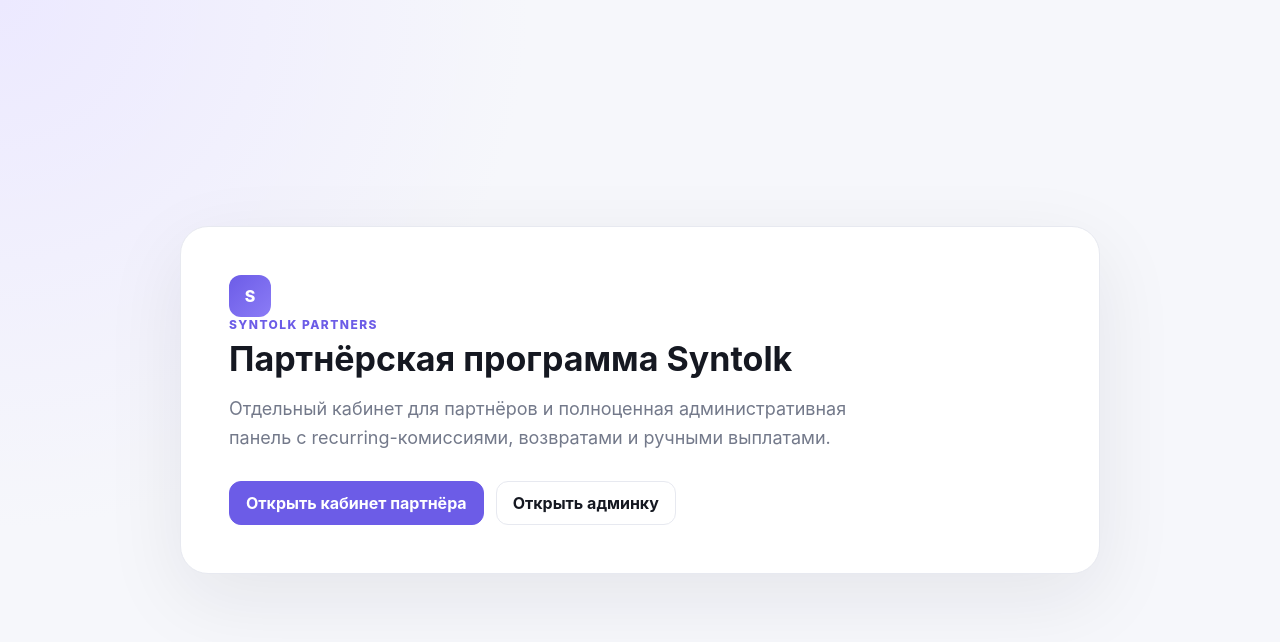
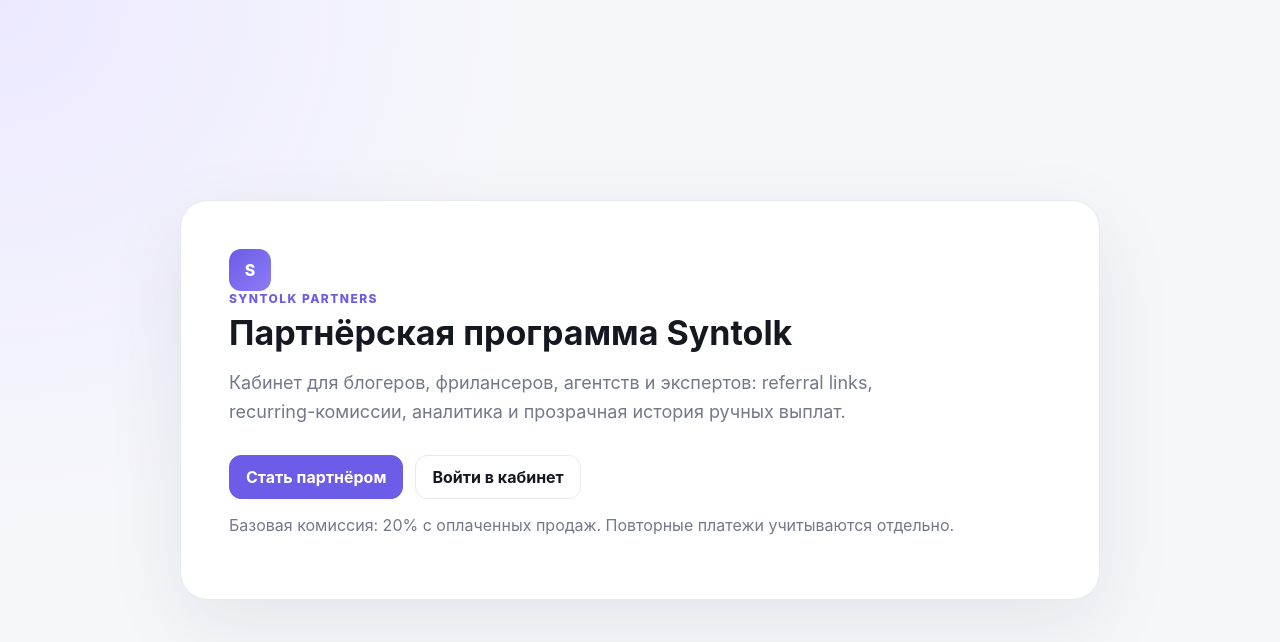
Before and after one commit to syntolkru-prog/Syntolk-partners-panel, a Next.js app: page / in a window 1280 px wide. Shown: the top 642 px of the page. Built offline with nearby package versions, Linux system fonts and the light colour scheme.

Commit message:
feat: add partner program entry and auth actions

```diff
--- a/app/page.tsx
+++ b/app/page.tsx
@@ -8,15 +8,13 @@
         <div>
           <p className="eyebrow">SYNTOLK PARTNERS</p>
           <h1>Партнёрская программа Syntolk</h1>
-          <p className="lead">
-            Отдельный кабинет для партнёров и полноценная административная панель
-            с recurring-комиссиями, возвратами и ручными выплатами.
-          </p>
+          <p className="lead">Кабинет для блогеров, фрилансеров, агентств и экспертов: referral links, recurring-комиссии, аналитика и прозрачная история ручных выплат.</p>
         </div>
         <div className="landing-actions">
-          <Link className="button primary" href="/partner">Открыть кабинет партнёра</Link>
-          <Link className="button secondary" href="/admin">Открыть админку</Link>
+          <Link className="button primary" href="/register">Стать партнёром</Link>
+          <Link className="button secondary" href="/login">Войти в кабинет</Link>
         </div>
+        <p className="muted">Базовая комиссия: 20% с оплаченных продаж. Повторные платежи учитываются отдельно.</p>
       </section>
     </main>
   );
```
